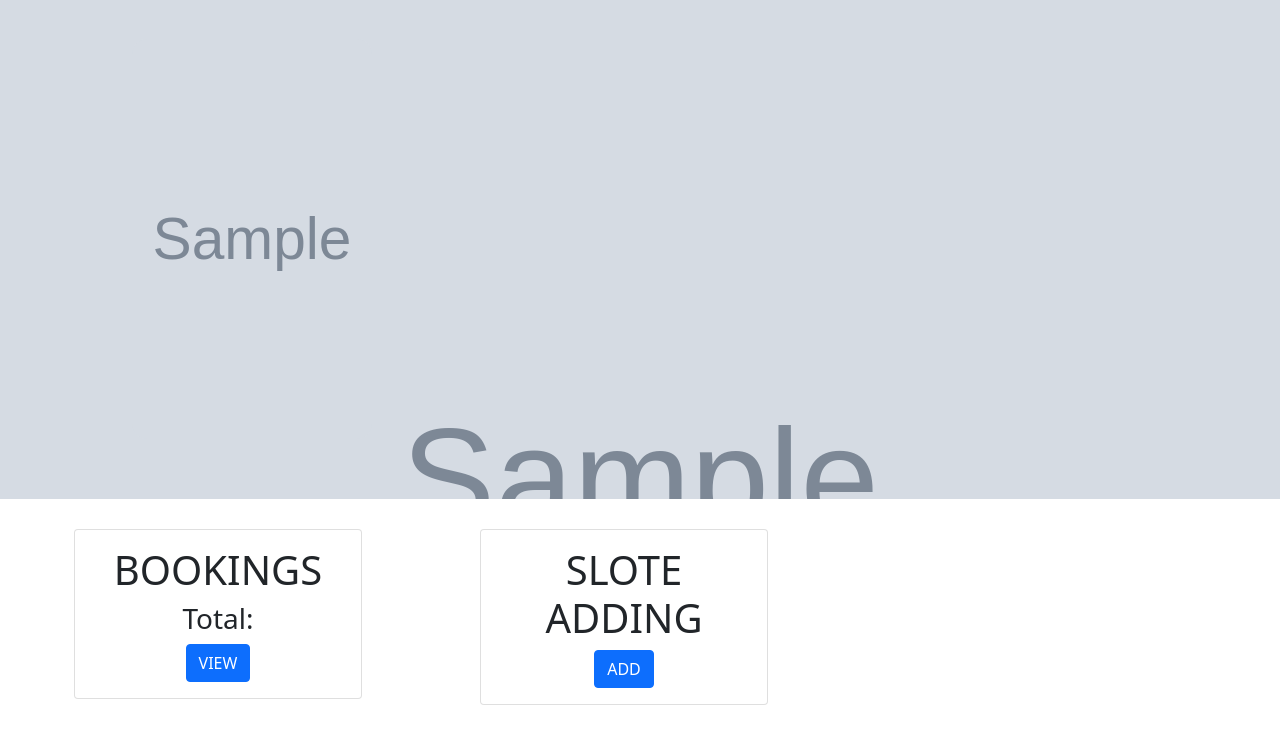
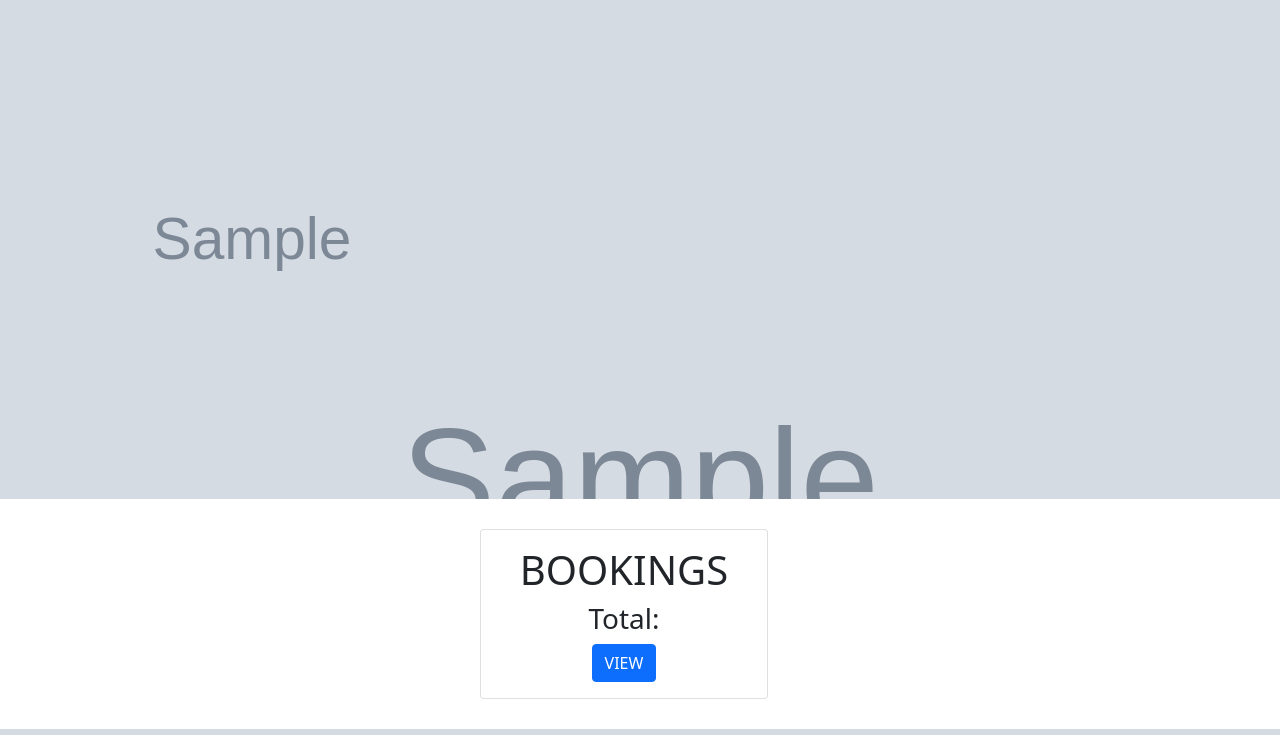
Before and after one commit to mhdshahidak/projectturf, a Django app: template owners/templates/owners/turf_home.html in a window 1280 px wide. Shown: the part 90-825 px from the top of the page. Run offline with Django 4.2, Linux system fonts and the light colour scheme; the template is opened without the code that fills it: values that come from a table or form of the project are taken from there, others are empty; tables that the repository leaves empty hold one stand-in row (values such as "Sample post"); grey boxes marked "Sample" are stand-in pictures.

Commit message:
final version

```diff
--- a/owners/templates/owners/booking.html
+++ b/owners/templates/owners/booking.html
@@ -64,10 +64,8 @@
                     </tr>
 
                     {% endfor %}
-                  {% comment %} <tr> {% endcomment %}
                 </table>
-
         </div>
 
-            </div>
+    </div>
         {% endblock %}
--- a/owners/templates/owners/turf_home.html
+++ b/owners/templates/owners/turf_home.html
@@ -37,6 +37,7 @@
         </div>
 
         <div class="row" style="margin-top: 30px; margin-bottom: 30px; margin-left: 50px;">
+            <div class="col-md-4"></div>
             <div class="col-md-4" >
                 <div class="card text-center" style="width: 18rem;">
                     <div class="card-body">
@@ -47,14 +48,23 @@
                   </div>
             </div>
             <div class="col-md-4" >
-                <div class="card text-center" style="width: 18rem;">
+                {% comment %} <div class="card text-center" style="width: 18rem;">
                     <div class="card-body">
                       <h1 class="card-title">SLOTE ADDING</h1>
                       <h3 class="card-text"></h3>
                       <a href="#" class="btn btn-primary"> ADD</a>
                     </div>
+                  </div> {% endcomment %}
+            </div>
+            {% comment %} <div class="col-md-4" >
+                <div class="card text-center" style="width: 18rem;">
+                    <div class="card-body">
+                      <h1 class="card-title">Book manualy</h1>
+                      <h3 class="card-text"></h3>
+                      <a href="{% url 'owners:booking' turf.id %}" class="btn btn-primary"> Book</a>
+                    </div>
                   </div>
-            </div>
+            </div> {% endcomment %}
             </div>
 
 
--- a/owners/views.py
+++ b/owners/views.py
@@ -5,7 +5,7 @@
 
 from owners.models import Booking, Owners, Turf
 from turf.decorators import auth_customer, auth_owner
-from django.conf import settings
+from turf import settings
 from django.core.mail import send_mail
 
 # Create your views here.
@@ -77,7 +77,6 @@
 
         turf = Owners.objects.get(owner_id=request.session['owner'])
 
-
         pics = Turf.objects.get(owner_id=request.session['owner'])
 
         return render(request, 'turf_home.html',{'turf':turf,'pics':pics})
@@ -124,7 +123,7 @@
             customer_id = Customer.objects.get(customer_id=request.session['customer'])
             booking = Booking(turf_id=turf_id,user_id=customer_id,date=date,time=time,status=status)
             booking.save()
-            send_mail("Booking details details", " Your slote booked  successfully  ",
+            send_mail("Booking details ", " Your slote booked  successfully  ",
                     settings.EMAIL_HOST_USER, [str(customer_id.email)])
 
             send_mail("You got a booking", " You got a booking from a customer login for more details  ",
```
Also changed, not shown: adminapp/models.py (line endings or trailing spaces), owners/templates/owners/manualbooking.html (deleted).
